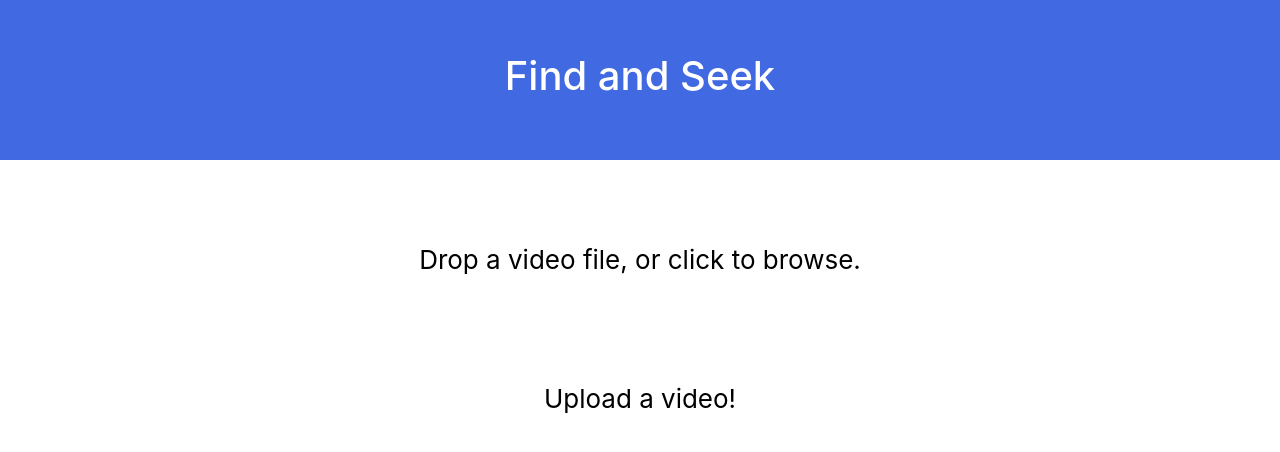
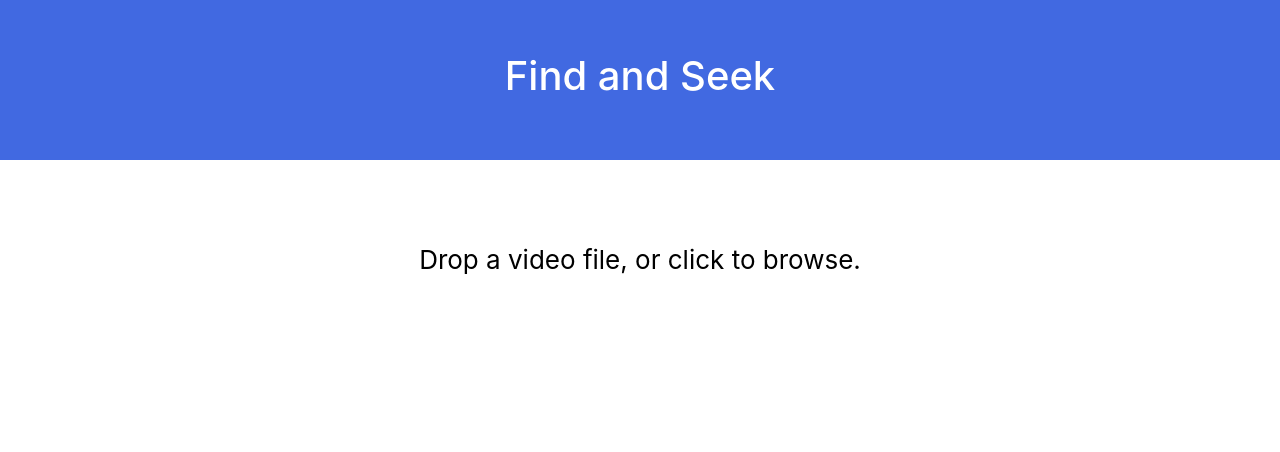
Before and after one commit to amad-person/CTRL-F, a React (Create React App) app in the folder ctrl-f-client/: page / in a window 1280 px wide. Shown: the top 452 px of the page. Built offline with nearby package versions, Linux system fonts and the light colour scheme.

Commit message:
Fix upload string bug

```diff
--- a/ctrl-f-client/src/containers/App/App.js
+++ b/ctrl-f-client/src/containers/App/App.js
@@ -72,7 +72,7 @@ class App extends Component {
                                     Process
                                 </Button>
                                 </div>:
-                                'Upload a video!' :
+                                null :
                             null
                     }
                 </div>
```
